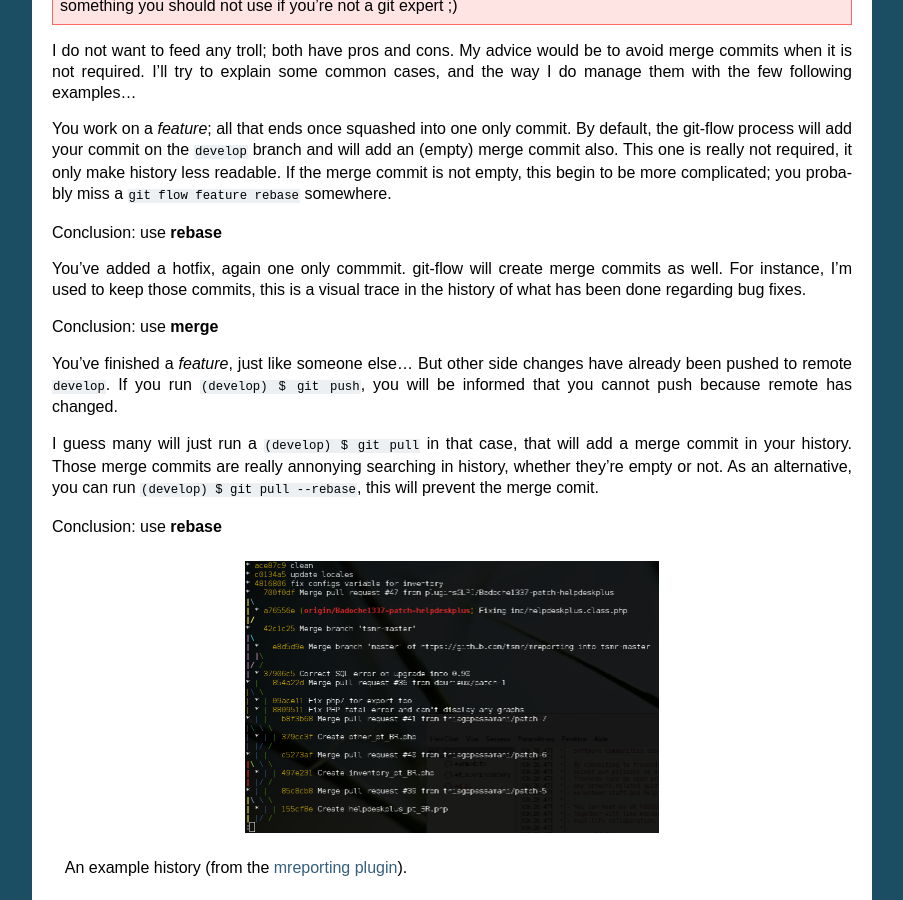
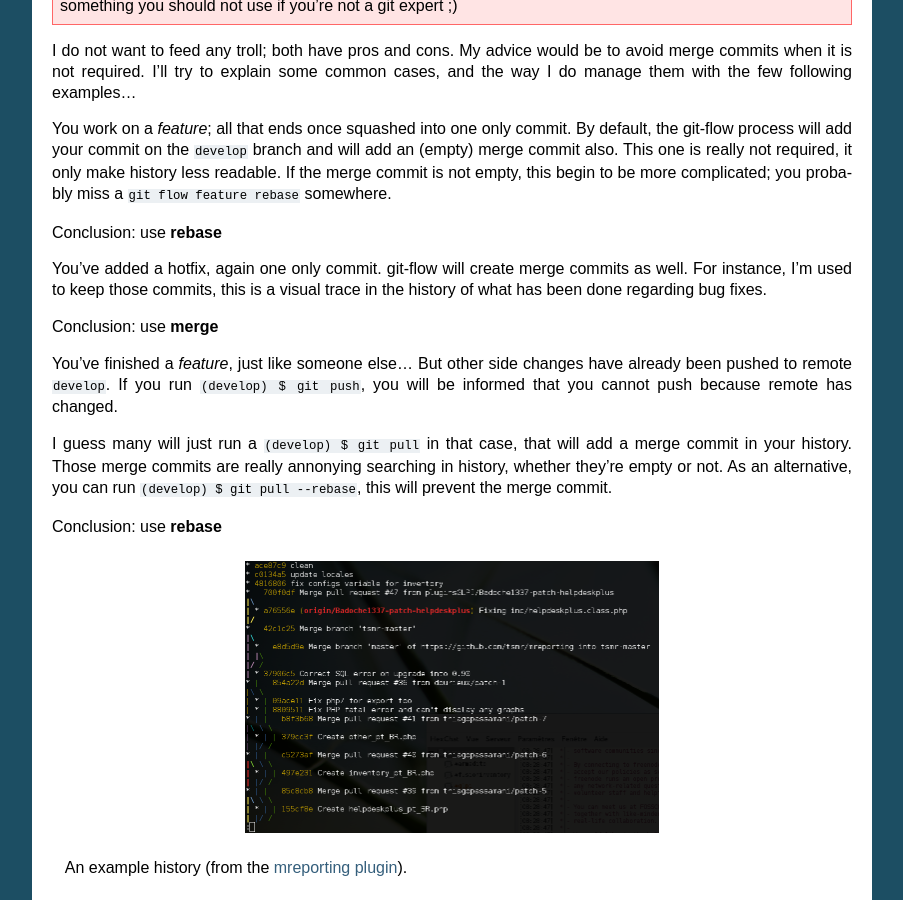
Before and after one commit to TECLIB/gitflow-doc, a Sphinx documentation site: the page built from source/presentation.rst, in a window 1280 px wide and 900 px high, scrolled down 2906 px. Shown: the whole window, without its empty margins (198-1101 px from the left). Built offline with Sphinx 7.4.7, drawn with Linux system fonts in a browser that asks for light colours.

Commit message:
Fix minor typos

```diff
--- a/source/presentation.rst
+++ b/source/presentation.rst
@@ -114,13 +114,13 @@ You work on a `feature`; all that ends once squashed into one only commit. By de
 
 Conclusion: use **rebase**
 
-You've added a hotfix, again one only commmit. git-flow will create merge commits as well. For instance, I'm used to keep those commits, this is a visual trace in the history of what has been done regarding bug fixes.
+You've added a hotfix, again one only commit. git-flow will create merge commits as well. For instance, I'm used to keep those commits, this is a visual trace in the history of what has been done regarding bug fixes.
 
 Conclusion: use **merge**
 
 You've finished a `feature`, just like someone else... But other side changes have already been pushed to remote ``develop``. If you run ``(develop) $ git push``, you will be informed that you cannot push because remote has changed.
 
-I guess many will just run a ``(develop) $ git pull`` in that case, that will add a merge commit in your history. Those merge commits are really annonying searching in history, whether they're empty or not. As an alternative, you can run ``(develop) $ git pull --rebase``, this will prevent the merge comit.
+I guess many will just run a ``(develop) $ git pull`` in that case, that will add a merge commit in your history. Those merge commits are really annonying searching in history, whether they're empty or not. As an alternative, you can run ``(develop) $ git pull --rebase``, this will prevent the merge commit.
 
 Conclusion: use **rebase**
 
```
